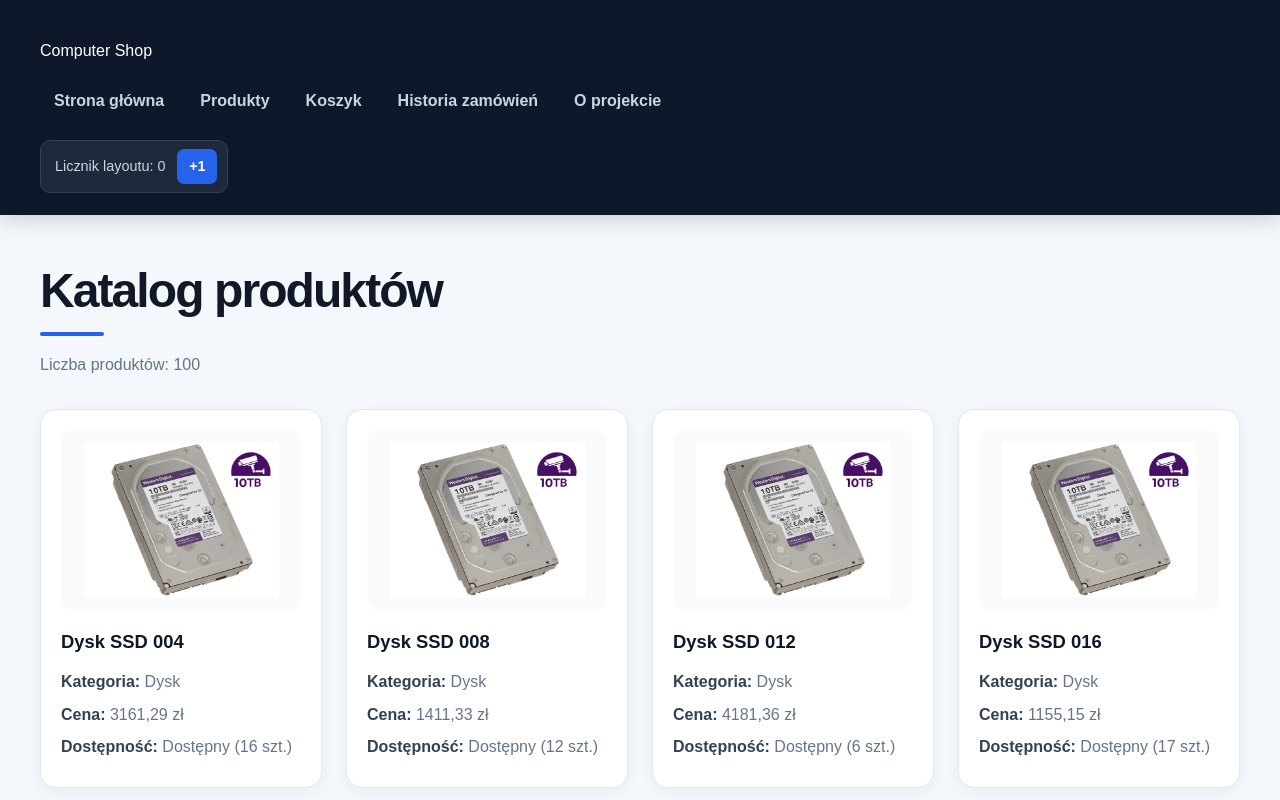
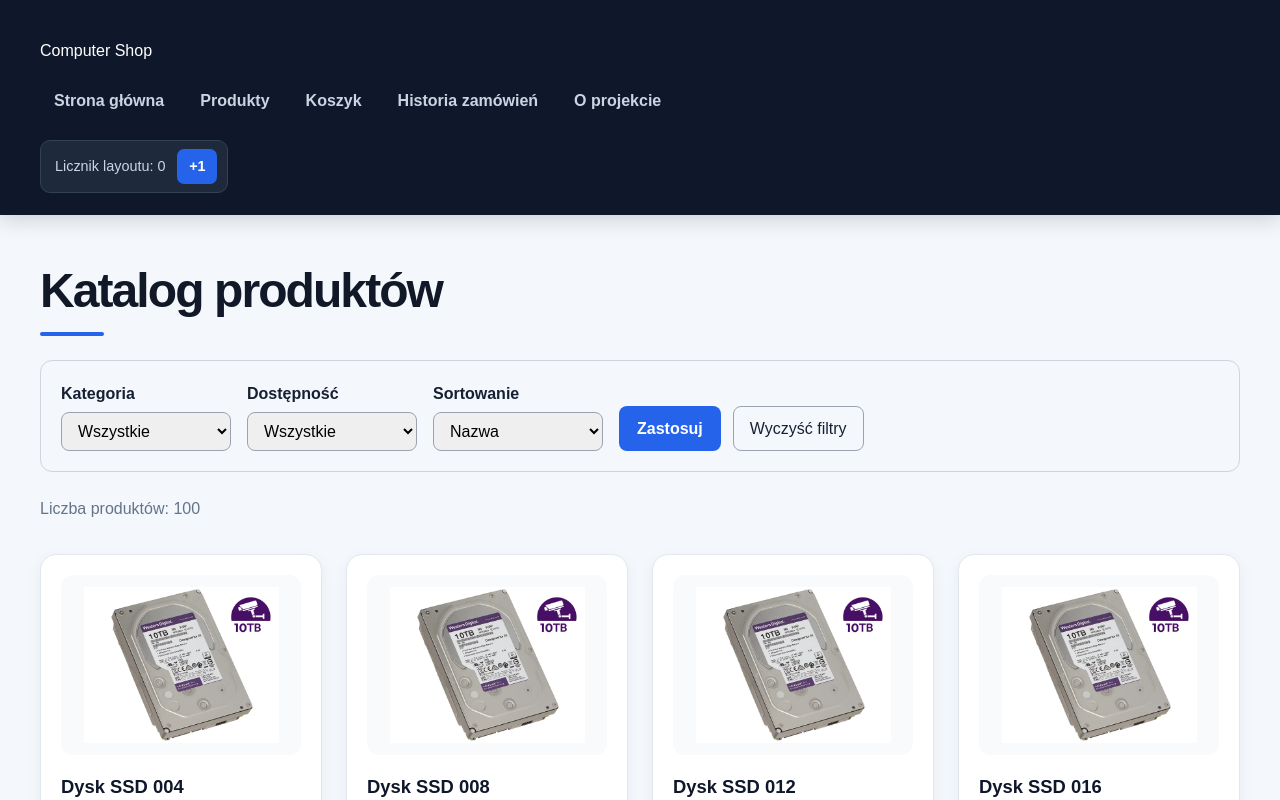
Before and after one commit to artubittu/computer-shop-2026al, a Next.js app in the folder computer-shop-2026al/: page /product-list in a window 1280 px wide. Shown: the top 800 px of the page. Built offline with nearby package versions, Linux system fonts and the light colour scheme.

Commit message:
adding filters

```diff
--- a/computer-shop-2026al/app/globals.css
+++ b/computer-shop-2026al/app/globals.css
@@ -435,3 +435,81 @@ footer {
     padding: 20px;
   }
 }
+
+.catalog-filters {
+  display: flex;
+  flex-wrap: wrap;
+  align-items: end;
+  gap: 16px;
+
+  margin: 24px 0;
+  padding: 20px;
+
+  border: 1px solid #d1d5db;
+  border-radius: 12px;
+}
+
+.filter-field {
+  display: flex;
+  flex-direction: column;
+  gap: 6px;
+}
+
+.filter-field label {
+  font-weight: 600;
+}
+
+.filter-field select {
+  min-width: 170px;
+  padding: 9px 12px;
+
+  border: 1px solid #9ca3af;
+  border-radius: 8px;
+
+  font: inherit;
+}
+
+.filter-actions {
+  display: flex;
+  align-items: center;
+  gap: 12px;
+}
+
+.filter-actions button {
+  padding: 10px 18px;
+
+  border: none;
+  border-radius: 8px;
+
+  background: #2563eb;
+  color: white;
+
+  font: inherit;
+  font-weight: 600;
+  cursor: pointer;
+}
+
+.clear-filters {
+  padding: 9px 16px;
+
+  border: 1px solid #9ca3af;
+  border-radius: 8px;
+
+  color: inherit;
+  text-decoration: none;
+}
+
+.filter-actions button:hover {
+  opacity: 0.9;
+}
+
+.clear-filters:hover {
+  text-decoration: underline;
+}
+
+.filter-field select:focus-visible,
+.filter-actions button:focus-visible,
+.clear-filters:focus-visible {
+  outline: 3px solid #60a5fa;
+  outline-offset: 3px;
+}
--- a/computer-shop-2026al/app/product-list/page.tsx
+++ b/computer-shop-2026al/app/product-list/page.tsx
@@ -1,4 +1,8 @@
-import { getProducts } from "../../lib/products/repository";
+import { getCatalogProducts } from "../../lib/products/repository";
+import {
+  parseCatalogParams,
+  type RawSearchParams,
+} from "../../lib/products/catalog-params";
 import type { ProductType } from "../../lib/products/types";
 import Image from "next/image";
 import Link from "next/link";
@@ -10,20 +14,44 @@ const categoryNames: Record<ProductType, string> = {
   disk: "Dysk",
 };
 
-export default async function ProductListPage() {
+type ProductListPageProps = {
+  searchParams: Promise<RawSearchParams>;
+};
+
+export default async function ProductListPage({
+  searchParams,
+}: ProductListPageProps) {
   //  const forceError = true;
 
   // if (forceError) {
   //   throw new Error("TESTOWA AWARIA REPOZYTORIUM");
   //  }
 
-  const products = await getProducts("name");
+  const rawSearchParams = await searchParams;
+
+  const { criteria, warnings } =
+    parseCatalogParams(rawSearchParams);
+
+  const products = await getCatalogProducts(criteria);
 
   if (products.length === 0) {
     return (
       <main>
         <h1>Katalog produktów</h1>
+
+        {warnings.length > 0 && (
+          <div className="catalog-warning">
+            {warnings.map((warning) => (
+              <p key={warning}>{warning}</p>
+            ))}
+          </div>
+        )}
+
         <p>Brak produktów do wyświetlenia.</p>
+
+        <Link href="/product-list">
+          Wyczyść filtry
+        </Link>
       </main>
     );
   }
@@ -31,6 +59,69 @@ export default async function ProductListPage() {
   return (
     <main>
       <h1>Katalog produktów</h1>
+
+      <form method="GET" className="catalog-filters">
+  <div className="filter-field">
+    <label htmlFor="type">Kategoria</label>
+
+    <select
+      id="type"
+      name="type"
+      defaultValue={criteria.type}
+    >
+      <option value="all">Wszystkie</option>
+      <option value="cpu">Procesory</option>
+      <option value="gpu">Karty graficzne</option>
+      <option value="ram">Pamięć RAM</option>
+      <option value="disk">Dyski</option>
+    </select>
+  </div>
+
+  <div className="filter-field">
+    <label htmlFor="stock">Dostępność</label>
+
+    <select
+      id="stock"
+      name="stock"
+      defaultValue={criteria.stock}
+    >
+      <option value="all">Wszystkie</option>
+      <option value="available">Dostępne</option>
+      <option value="unavailable">Niedostępne</option>
+    </select>
+  </div>
+
+  <div className="filter-field">
+    <label htmlFor="sort">Sortowanie</label>
+
+    <select
+      id="sort"
+      name="sort"
+      defaultValue={criteria.sort}
+    >
+      <option value="name">Nazwa</option>
+      <option value="newest">Najnowsze</option>
+    </select>
+  </div>
+
+  <div className="filter-actions">
+    <button type="submit">
+      Zastosuj
+    </button>
+
+    <Link href="/product-list" className="clear-filters">
+      Wyczyść filtry
+    </Link>
+  </div>
+</form>
+
+      {warnings.length > 0 && (
+        <div className="catalog-warning">
+          {warnings.map((warning) => (
+            <p key={warning}>{warning}</p>
+          ))}
+        </div>
+      )}
 
       <p>Liczba produktów: {products.length}</p>
 
@@ -44,6 +135,7 @@ export default async function ProductListPage() {
               height={160}
               className="product-image"
             />
+
             <h2>
               <Link
                 href={`/product-list/${product.id}`}
--- /dev/null
+++ b/computer-shop-2026al/lib/products/catalog-params.ts
@@ -0,0 +1,104 @@
+import type { ProductType } from "./types";
+
+export type CatalogType = ProductType | "all";
+export type CatalogStock = "all" | "available" | "unavailable";
+export type CatalogSort = "name" | "newest";
+
+export type CatalogCriteria = {
+  type: CatalogType;
+  stock: CatalogStock;
+  sort: CatalogSort;
+};
+
+export type CatalogParamsResult = {
+  criteria: CatalogCriteria;
+  warnings: string[];
+};
+
+export type RawSearchParams = {
+  [key: string]: string | string[] | undefined;
+};
+
+const allowedTypes: CatalogType[] = [
+  "all",
+  "cpu",
+  "gpu",
+  "ram",
+  "disk",
+];
+
+const allowedStocks: CatalogStock[] = [
+  "all",
+  "available",
+  "unavailable",
+];
+
+const allowedSorts: CatalogSort[] = [
+  "name",
+  "newest",
+];
+
+function parseValue<T extends string>(
+  value: string | string[] | undefined,
+  allowedValues: readonly T[],
+  defaultValue: T,
+  parameterName: string,
+  warnings: string[]
+): T {
+  if (value === undefined) {
+    return defaultValue;
+  }
+
+  if (
+    Array.isArray(value) ||
+    value === "" ||
+    !allowedValues.includes(value as T)
+  ) {
+    warnings.push(
+      `Pominięto nieprawidłową wartość parametru "${parameterName}".`
+    );
+
+    return defaultValue;
+  }
+
+  return value as T;
+}
+
+export function parseCatalogParams(
+  searchParams: RawSearchParams
+): CatalogParamsResult {
+  const warnings: string[] = [];
+
+  const type = parseValue(
+    searchParams.type,
+    allowedTypes,
+    "all",
+    "type",
+    warnings
+  );
+
+  const stock = parseValue(
+    searchParams.stock,
+    allowedStocks,
+    "all",
+    "stock",
+    warnings
+  );
+
+  const sort = parseValue(
+    searchParams.sort,
+    allowedSorts,
+    "name",
+    "sort",
+    warnings
+  );
+
+  return {
+    criteria: {
+      type,
+      stock,
+      sort,
+    },
+    warnings,
+  };
+}
--- a/computer-shop-2026al/lib/products/repository.ts
+++ b/computer-shop-2026al/lib/products/repository.ts
@@ -1,7 +1,7 @@
 import "server-only";
 
 import rawProducts from "../../data/products.json";
-
+import type { CatalogCriteria } from "./catalog-params";
 import type {
   Product,
   ProductType,
@@ -87,3 +87,57 @@ export async function getProductById(
     ) ?? null
   );
 }
+
+export async function getCatalogProducts(
+  criteria: CatalogCriteria
+): Promise<Product[]> {
+  let result = [...products];
+
+  // Filtrowanie po kategorii
+  if (criteria.type !== "all") {
+    result = result.filter(
+      (product) => product.type === criteria.type
+    );
+  }
+
+  // Filtrowanie po dostępności
+  if (criteria.stock === "available") {
+    result = result.filter(
+      (product) => product.amount > 0
+    );
+  }
+
+  if (criteria.stock === "unavailable") {
+    result = result.filter(
+      (product) => product.amount === 0
+    );
+  }
+
+  // Sortowanie
+  if (criteria.sort === "name") {
+    result.sort((a, b) => {
+      const nameComparison = a.name.localeCompare(b.name, "pl");
+
+      if (nameComparison !== 0) {
+        return nameComparison;
+      }
+
+      return a.id - b.id;
+    });
+  }
+
+  if (criteria.sort === "newest") {
+    result.sort((a, b) => {
+      const dateComparison =
+        new Date(b.date).getTime() - new Date(a.date).getTime();
+
+      if (dateComparison !== 0) {
+        return dateComparison;
+      }
+
+      return a.id - b.id;
+    });
+  }
+
+  return result;
+}
```
Also changed, not shown: 1 other file (tests, documents, lock files or other folders). Lines whose indentation alone changed are shown as unchanged.
